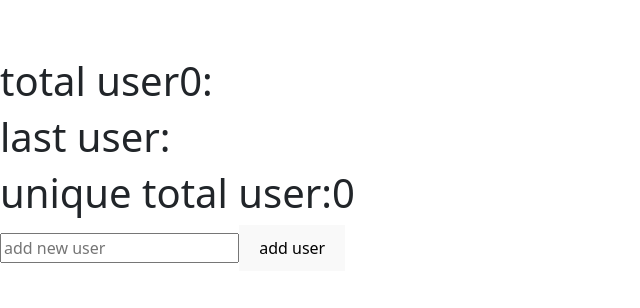
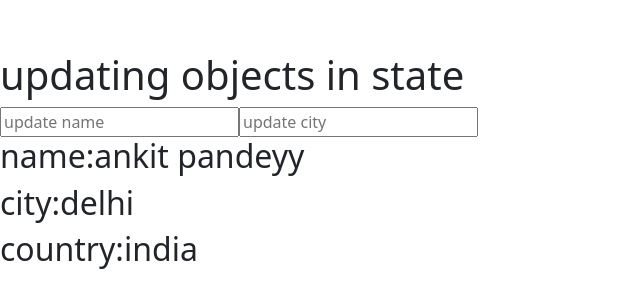
Before and after one commit to Ankitpandey860/reactjs_notes, a React (Vite) app: page / in a window 1280 px wide. Shown: the part 236-544 px from the top of the page, without its empty margins (0-640 px from the left). Built offline with nearby package versions, Linux system fonts and the light colour scheme.

Commit message:
lifting states up && updatingobjects in state

```diff
--- a/src/App.jsx
+++ b/src/App.jsx
@@ -12,13 +12,16 @@ import Checkboxes from './handlecheckbox'*/
 import Loop from './loopandarray'
 import Reuse from './reusecomponentinloop'*/
 
+import { useState } from "react";
 import Boot from "./bootsrap";
 import Changegrid from "./cardsty";
 import Clock from "./clock";
 import Counter from "./componentlifecycle";
 import DerivedState from "./derivedstate";
+import DisplayUser from "./displayuser";
 import Ext from "./externalstyle";
 import Hook from "./hooks";
+import AddUser from "./liftingstateup";
 import Caller from "./passfuncasprops";
 import Transition from "./reacttransitionhook";
 import Stcomp from "./styledcomponent";
@@ -27,6 +30,7 @@ import Uncont from "./uncontrolledcomp";
 import Formstatus from "./useformstatushook";
 import Inputf from "./userefhook";
 import Userprofile from "./userprofile";
+import Update from "./updatingobjectsinstate";
 
 function App() {
   /*  let email="ankitp6040@gmail.com"/* propssss ke liyeeeee*//*
@@ -35,6 +39,7 @@ function App() {
     age:19,
     email:"ankitp6040@gmail.com"
   }*/
+ const [user,SetUser]=useState('')
   return (
     /*
       <h1>hello world</h1>
@@ -83,8 +88,11 @@ function App() {
         <Uncont />
         <Caller />
         <Formstatus />
-        <Transition />*/}
+        <Transition />
         <DerivedState />
+        <AddUser SetUser={SetUser} />
+        <DisplayUser user={user} />*/}
+        <Update />
     </div>
 
   )
--- /dev/null
+++ b/src/displayuser.jsx
@@ -0,0 +1,9 @@
+function DisplayUser({user}){
+    return(
+        <div>
+            <h1>{user}</h1>
+
+        </div>
+    )
+}
+export default DisplayUser
--- /dev/null
+++ b/src/liftingstateup.jsx
@@ -0,0 +1,10 @@
+function AddUser({SetUser}){
+    return(
+        <div>
+            <h1>add user</h1>
+            <input type="text" onChange={(event)=>SetUser(event.target.value)} placeholder="enter user" />
+            <hr />
+        </div>
+    )
+}
+export default AddUser
--- /dev/null
+++ b/src/updatingobjectsinstate.jsx
@@ -0,0 +1,33 @@
+import { useState } from "react"
+
+export default function Update(){
+    {/*const [name,setname]=useState('ankit')*/}
+    const [data,setdata]=useState({
+        name :'ankit pandeyy',
+        address:{
+            city: 'delhi',
+            country:'india'
+        }
+    })
+    const handleName=(val)=>{
+        data.name=val
+        setdata({...data})
+    }
+    const handlecity=(val)=>{
+        data.address.city=val
+        setdata({...data})
+    }
+    return(
+            <div>
+                <h1>updating objects in state</h1>
+                {/*<h2>{name}</h2>
+                <button onClick={()=>setname('ankit pandey')} >Update name </button>
+                <button onClick={handleName} >Update</button>*/}
+                <input type="text" placeholder="update name" onChange={(event)=>handleName(event.target.value)} />
+                <input type="text" placeholder="update city" onChange={(event)=>handlecity(event.target.value)} />
+                <h2>name:{data.name}</h2>
+                <h2>city:{data.address.city}</h2>
+                <h2>country:{data.address.country}</h2>
+            </div>
+    )
+}
```
